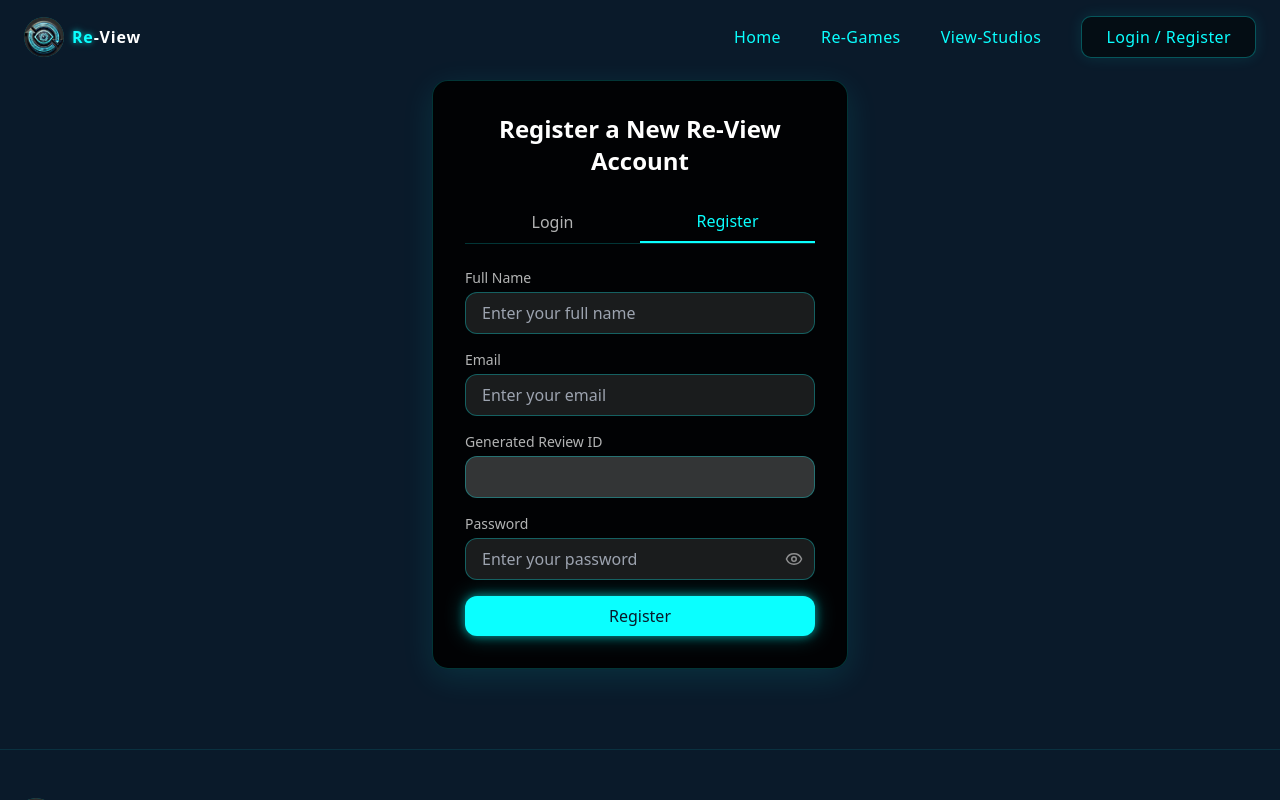
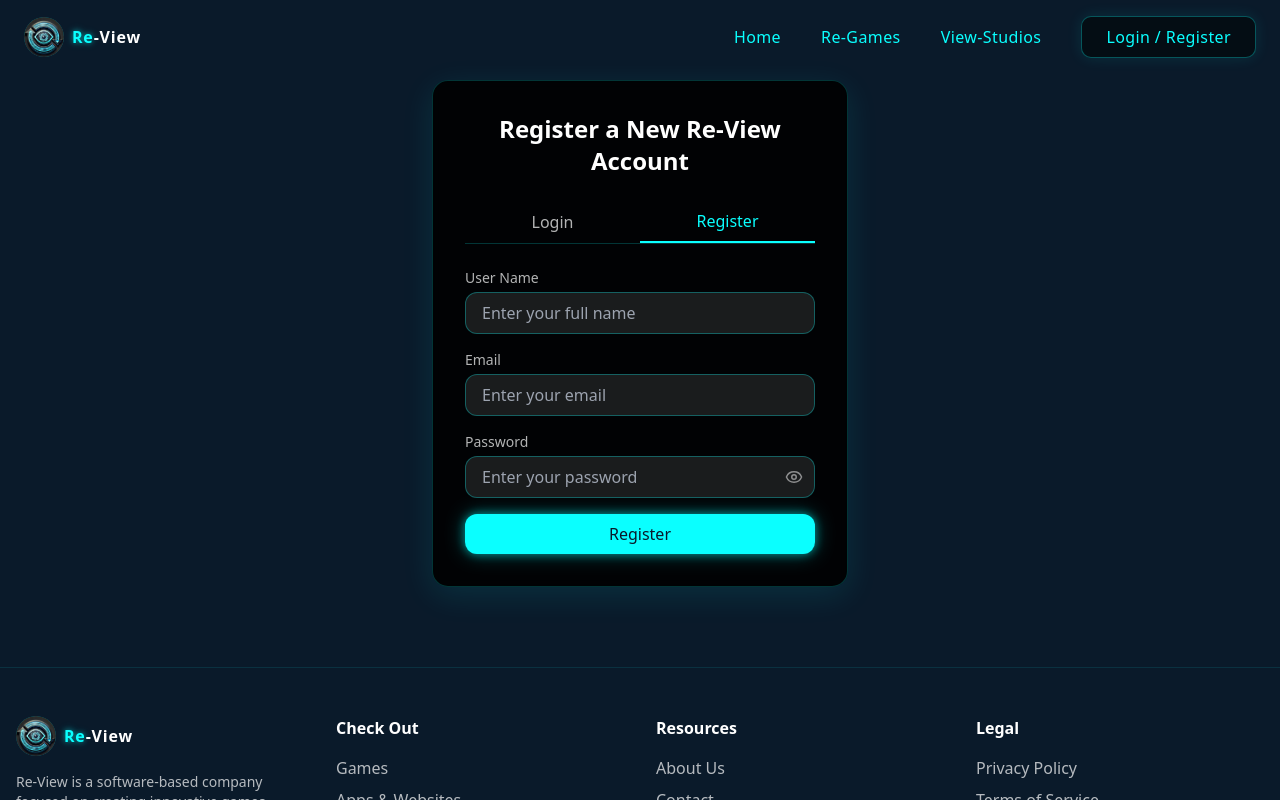
Before and after one commit to review25/re-view-portal-V.02, a React (Vite) app: page /login in a window 1280 px wide. Both pictures are taken after a click on the button "Register". Shown: the top 800 px of the page. Built offline with nearby package versions, Linux system fonts and the light colour scheme.

Commit message:
Update Login.tsx

```diff
--- a/src/pages/Login.tsx
+++ b/src/pages/Login.tsx
@@ -137,7 +137,7 @@ const Login = () => {
                 {!isLogin && (
                   <>
                     <div>
-                      <label className="block text-sm text-white/70 mb-1">Full Name</label>
+                      <label className="block text-sm text-white/70 mb-1">User Name</label>
                       <input
                         type="text"
                         value={name}
@@ -162,16 +162,7 @@ const Login = () => {
                       />
                     </div>
 
-                    <div>
-                      <label className="block text-sm text-white/70 mb-1">Generated Review ID</label>
-                      <input
-                        type="text"
-                        value={generatedId}
-                        disabled
-                        readOnly
-                        className="w-full px-4 py-2 rounded-lg bg-white/20 border border-review-cyan/30 text-white cursor-not-allowed"
-                      />
-                    </div>
+
                   </>
                 )}
 
```
